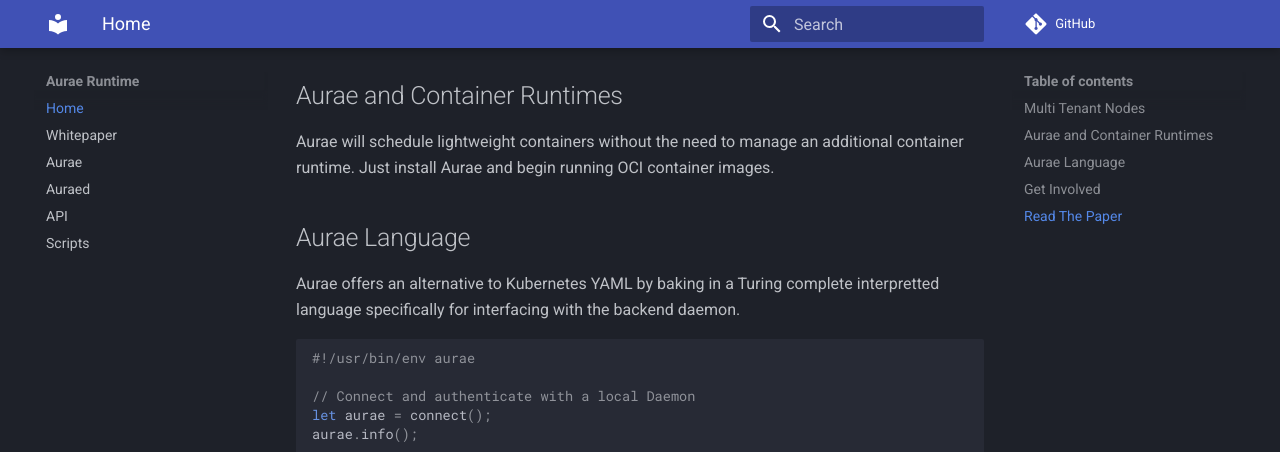
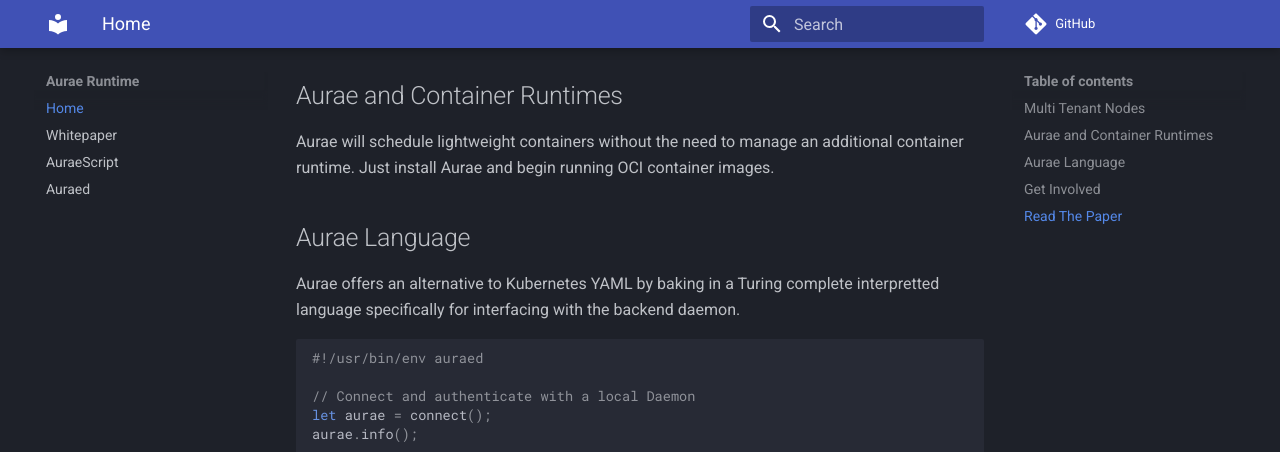
Before and after one commit to aurae-runtime/aurae.io, an MkDocs documentation site: the page built from docs/index.md, in a window 1280 px wide and 900 px high, scrolled down 578 px. Shown: the top 452 px of the window. Built offline with MkDocs 1.6.1 and Material for MkDocs 9.7.7, drawn with Linux system fonts in a browser that asks for light colours; comment, search, counter and statistics services are not loaded.

Commit message:
Automatic commit from github.com/kris-nova/bin
Signed-off-by: Kris Nóva <kris@nivenly.com>

````diff
--- a/docs/index.md
+++ b/docs/index.md
@@ -24,7 +24,7 @@
 Aurae offers an alternative to Kubernetes YAML by baking in a Turing complete interpretted language specifically for interfacing with the backend daemon.
 
 ```typescript
-#!/usr/bin/env aurae
+#!/usr/bin/env auraed
 
 // Connect and authenticate with a local Daemon
 let aurae = connect();
--- a/mkdocs.yml
+++ b/mkdocs.yml
@@ -5,13 +5,8 @@
 nav:
   - Home: index.md
   - Whitepaper: https://docs.google.com/document/d/1dA591eipsgWeAlaSwbYNQtAQaES243IIqXPAfKhJSjU/edit#
-  - Aurae: https://github.com/aurae-runtime/aurae
-  - Auraed: https://github.com/aurae-runtime/auraed
-  - API: https://github.com/aurae-runtime/api
-  - Scripts: https://github.com/aurae-runtime/scripts
-
-
-
+  - AuraeScript: /auraescript
+  - Auraed: /auraed
 
 theme:
   name: material
````
Also changed, not shown: docs/auraed/index.md (added), 3 other files.
